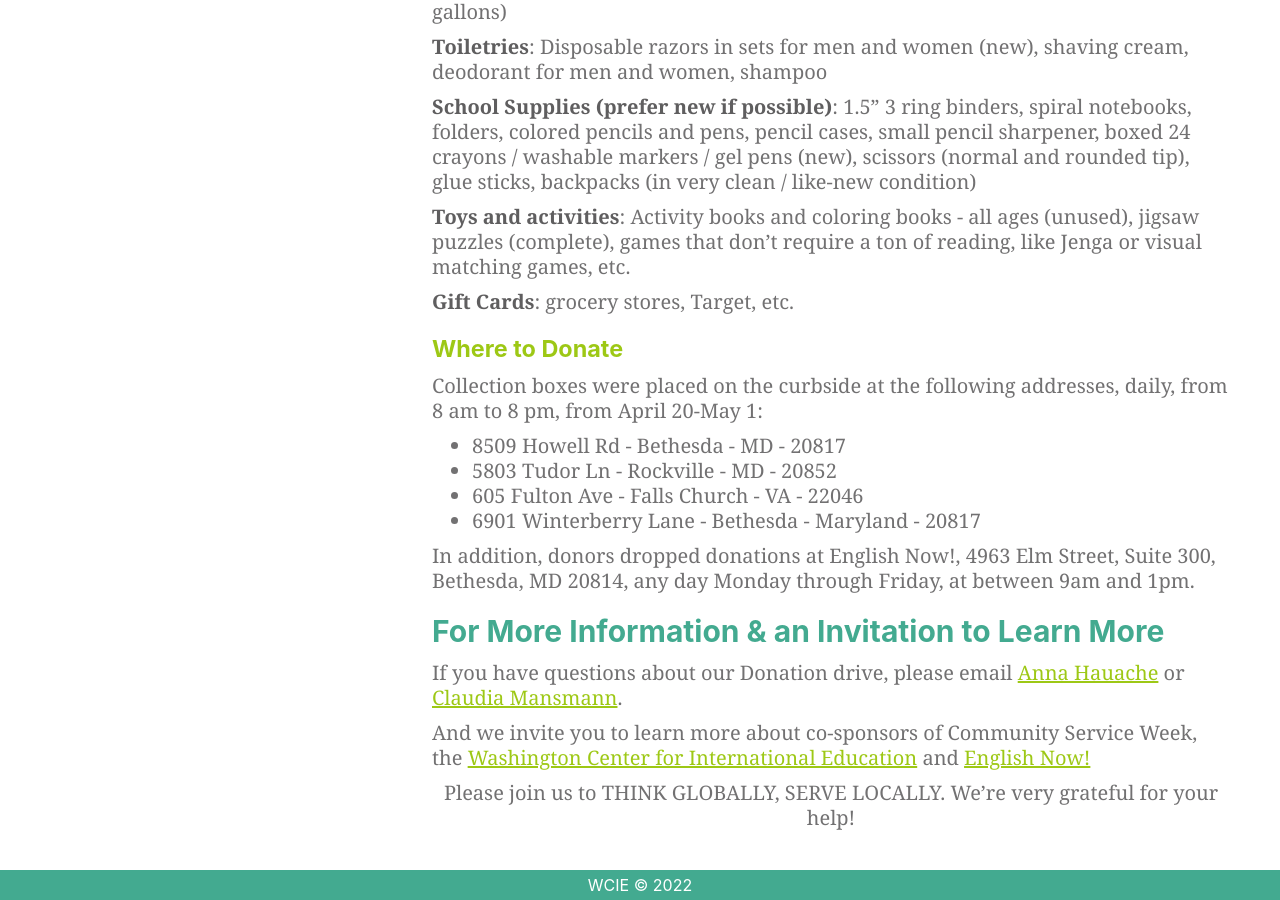
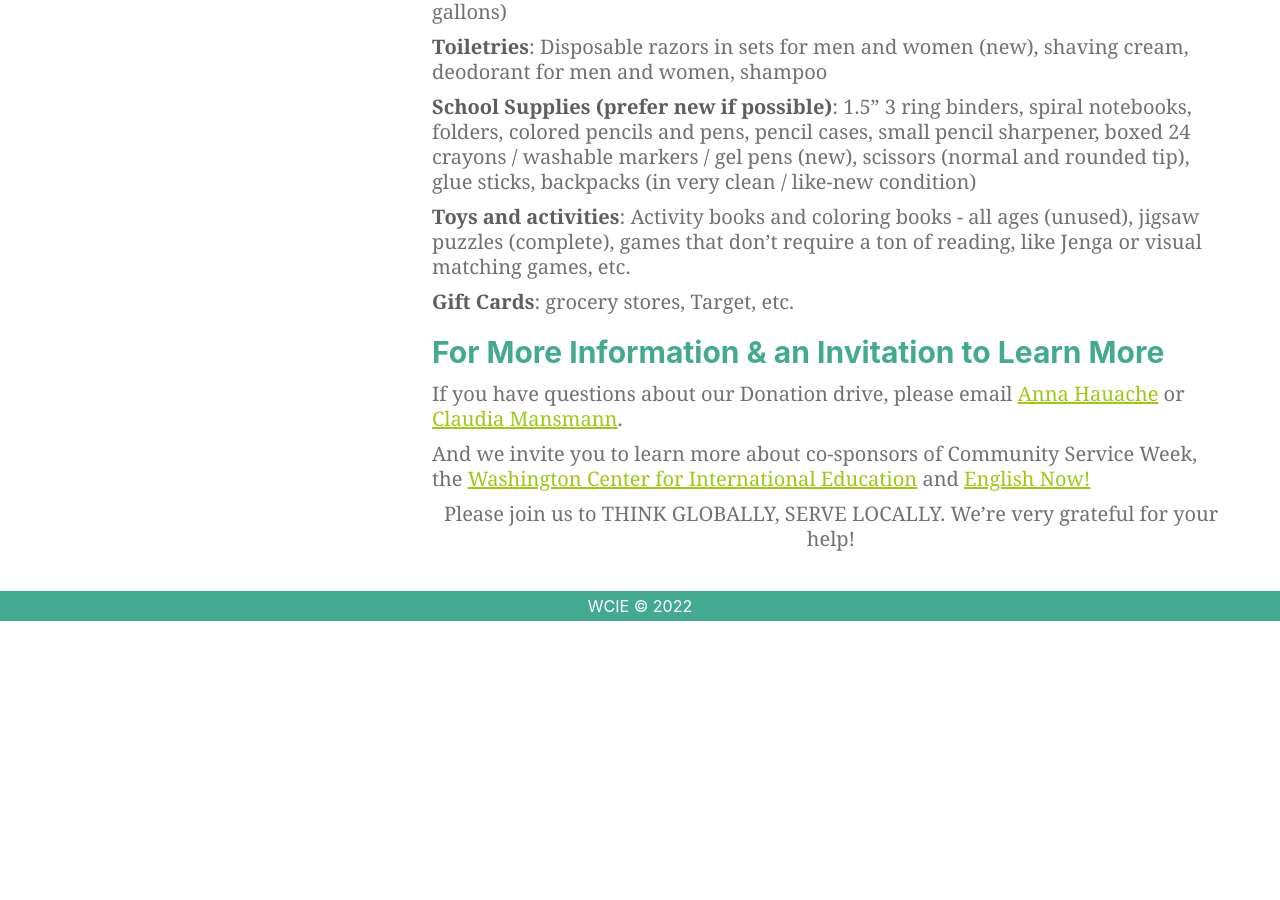
Before and after one commit to washingtoncie/washingtoncie.github.io, a Jekyll site: the page built from _pages/community-service/household-goods-and-furniture-drive.md, in a window 1280 px wide and 900 px high, scrolled down 1264 px. Built offline with Jekyll 4.4.1, drawn with Linux system fonts in a browser that asks for light colours; after the commit the page ends 1885 px from its top, so only the background shows below that.

Commit message:
Delete section on drive page

```diff
--- a/_pages/community-service/household-goods-and-furniture-drive.md
+++ b/_pages/community-service/household-goods-and-furniture-drive.md
@@ -29,17 +29,6 @@ The list of items below responded to Homes Not Borders’s needs to restock thei
 
 **Gift Cards**: grocery stores, Target, etc.
 
-### Where to Donate
-
-Collection boxes were placed on the curbside at the following addresses, daily, from 8 am to 8 pm, from April 20-May 1:
-
-- 8509 Howell Rd - Bethesda - MD - 20817
-- 5803 Tudor Ln - Rockville - MD - 20852
-- 605 Fulton Ave - Falls Church - VA - 22046
-- 6901 Winterberry Lane - Bethesda - Maryland - 20817
-
-In addition, donors dropped donations at English Now!, 4963 Elm Street, Suite 300, Bethesda, MD 20814, any day Monday through Friday, at between 9am and 1pm.
-
 ## For More Information & an Invitation to Learn More
 
 If you have questions about our Donation drive, please email [Anna Hauache](mailto:amghauache@hotmail.com) or [Claudia Mansmann](mailto:Claudia.mansmann@gmx.de).
```
